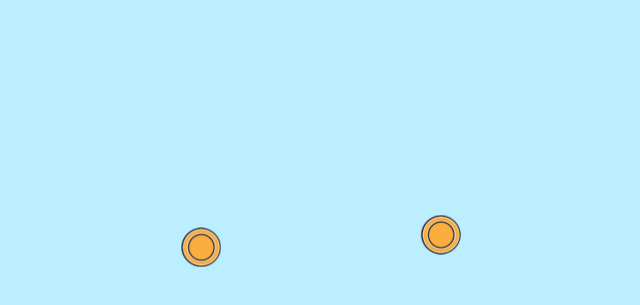
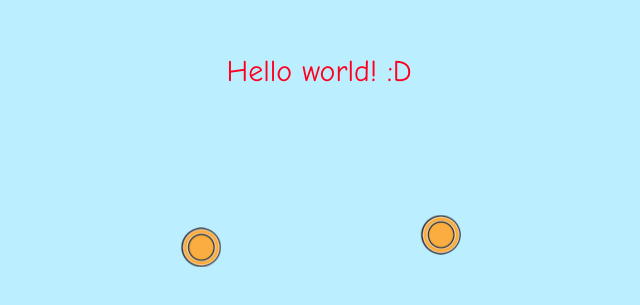
Before and after one commit to jessetvogel/HTML5Games, a plain HTML site: page src/index.html in a window 1280 px wide. Shown: the part 159-464 px from the top of the page, without its empty margins (321-961 px from the left). Drawn offline with nearby package versions, Linux system fonts and the light colour scheme.

Commit message:
added text.js

```diff
--- a/src/index.html
+++ b/src/index.html
@@ -9,6 +9,7 @@
     <script type="text/javascript" src="js/game.js"></script>
     <script type="text/javascript" src="js/camera.js"></script>
     <script type="text/javascript" src="js/sprite.js"></script>
+    <script type="text/javascript" src="js/text.js"></script>
     <script type="text/javascript" src="js/input.js"></script>
     <script type="text/javascript" src="js/script.js"></script>
   </head>
--- a/src/js/game.js
+++ b/src/js/game.js
@@ -53,3 +53,29 @@ Game.prototype.stop = function () {
   // Stop loop
   this.running = false;
 };
+
+Game.prototype.fullscreen = function (full) {
+  if(full) {
+    var elem = this.canvas;
+    if(elem.requestFullscreen) {
+      elem.requestFullscreen();
+    } else if(elem.msRequestFullscreen) {
+      elem.msRequestFullscreen();
+    } else if(elem.mozRequestFullScreen) {
+      elem.mozRequestFullScreen();
+    } else if(elem.webkitRequestFullscreen) {
+      elem.webkitRequestFullscreen();
+    }
+  }
+  else {
+    if(document.exitFullscreen) {
+      document.exitFullscreen();
+    } else if(document.webkitExitFullscreen) {
+      document.webkitExitFullscreen();
+    } else if(document.mozCancelFullScreen) {
+      document.mozCancelFullScreen();
+    } else if(document.msExitFullscreen) {
+      document.msExitFullscreen();
+    }
+  }
+};
--- a/src/js/input.js
+++ b/src/js/input.js
@@ -7,12 +7,12 @@ var Input = {
 
 // Event listeners
 $(document).ready(function () {
-  $(document).keydown(function (event) { Input.keyState[event.keyCode] = Input.STATE_DOWN; });
-  $(document).keyup(function (event) { Input.keyState[event.keyCode] = Input.STATE_UP; });
-  $(document).mousedown(function (event) { Input.mouseState[event.which] = Input.STATE_DOWN; })
-  $(document).mouseup(function (event) { Input.mouseState[event.which] = Input.STATE_UP; })
-  $(document).mousemove(function (event) { Input.mousePosition.x = event.pageX; Input.mousePosition.y = event.pageY; });
-  $(window).bind('mousewheel', function(event) { Input.mouseWheel += event.originalEvent.wheelDelta / 120.0; /* TODO: 120.0? */ });
+  document.addEventListener('keydown', function (event) { Input.keyState[event.keyCode] = Input.STATE_DOWN; });
+  document.addEventListener('keyup', function (event) { Input.keyState[event.keyCode] = Input.STATE_UP; });
+  document.addEventListener('mousedown', function (event) { Input.mouseState[event.which] = Input.STATE_DOWN; })
+  document.addEventListener('mouseup', function (event) { Input.mouseState[event.which] = Input.STATE_UP; })
+  document.addEventListener('mousemove', function (event) { Input.mousePosition.x = event.pageX; Input.mousePosition.y = event.pageY; });
+  window.addEventListener('mousewheel', function(event) { Input.mouseWheel += event.wheelDelta / 120.0; /* TODO: 120.0? */ });
 });
 
 // Get state methods
--- a/src/js/script.js
+++ b/src/js/script.js
@@ -5,7 +5,7 @@ $(document).ready(function () {
   canvas.height = $('body').height();
 
   // Create game
-  var game = new Game(canvas);
+  game = new Game(canvas);
 
   // Resizing should invoke game.resize
   $(window).resize(function () {
@@ -22,7 +22,7 @@ $(document).ready(function () {
   });
 
   // Load sprites
-  coin = new Sprite(game, {
+  var coin = new Sprite(game, {
     src: 'img/coin.png',
     frames: 10,
     frameWidth: 44,
@@ -31,7 +31,7 @@ $(document).ready(function () {
     scale: { x: 1 / 80, y: 1 / 80 }
   });
 
-  numbers = new Sprite(game, {
+  var numbers = new Sprite(game, {
     src: 'img/numbers.png',
     frames: 5,
     frameWidth: 80,
@@ -40,6 +40,11 @@ $(document).ready(function () {
     scale: { x: 1 / 80, y : 1 / 80 }
   });
 
+  // Create texts
+  var text = new Text(game, {
+    text: 'Hello world! :D',
+    align: 'center'
+  });
 
   var t = 0.0;
 
@@ -91,6 +96,8 @@ $(document).ready(function () {
     numbers.setFrame(Math.floor(t * 2.0));
     numbers.draw(position.x, position.y, camera);
 
+    text.setColor('hsl(' + Math.floor((t * 360) % 360) + ', 100%, 50%)');
+    text.draw(position.x, position.y - 2.0, camera);
   }
 
   game.start();
--- /dev/null
+++ b/src/js/text.js
@@ -0,0 +1,38 @@
+var Text = function (game, options) {
+  // Set game
+  this.game = game;
+
+  // Set default properties
+  this.text = '';
+  this.font = '30px Comic Sans MS';
+  this.color = 'black';
+  this.align = 'left';
+
+  // Set custom properties
+  for(var x in options) this[x] = options[x];
+}
+
+Text.prototype.draw = function (x, y, camera = null) {
+  // Determine coordinates
+  var coordinates = { x: x, y: y };
+  if(camera != null)
+    camera.transform(coordinates);
+
+  // Render text
+  this.game.context.font = this.font;
+  this.game.context.fillStyle = this.color;
+  this.game.context.textAlign = this.align;
+  this.game.context.fillText(this.text, coordinates.x, coordinates.y);
+};
+
+Text.prototype.setFont = function (font) {
+  this.font = font;
+};
+
+Text.prototype.setColor = function (color) {
+  this.color = color;
+};
+
+Text.prototype.setAlign = function (align) {
+  this.align = align;
+};
```
